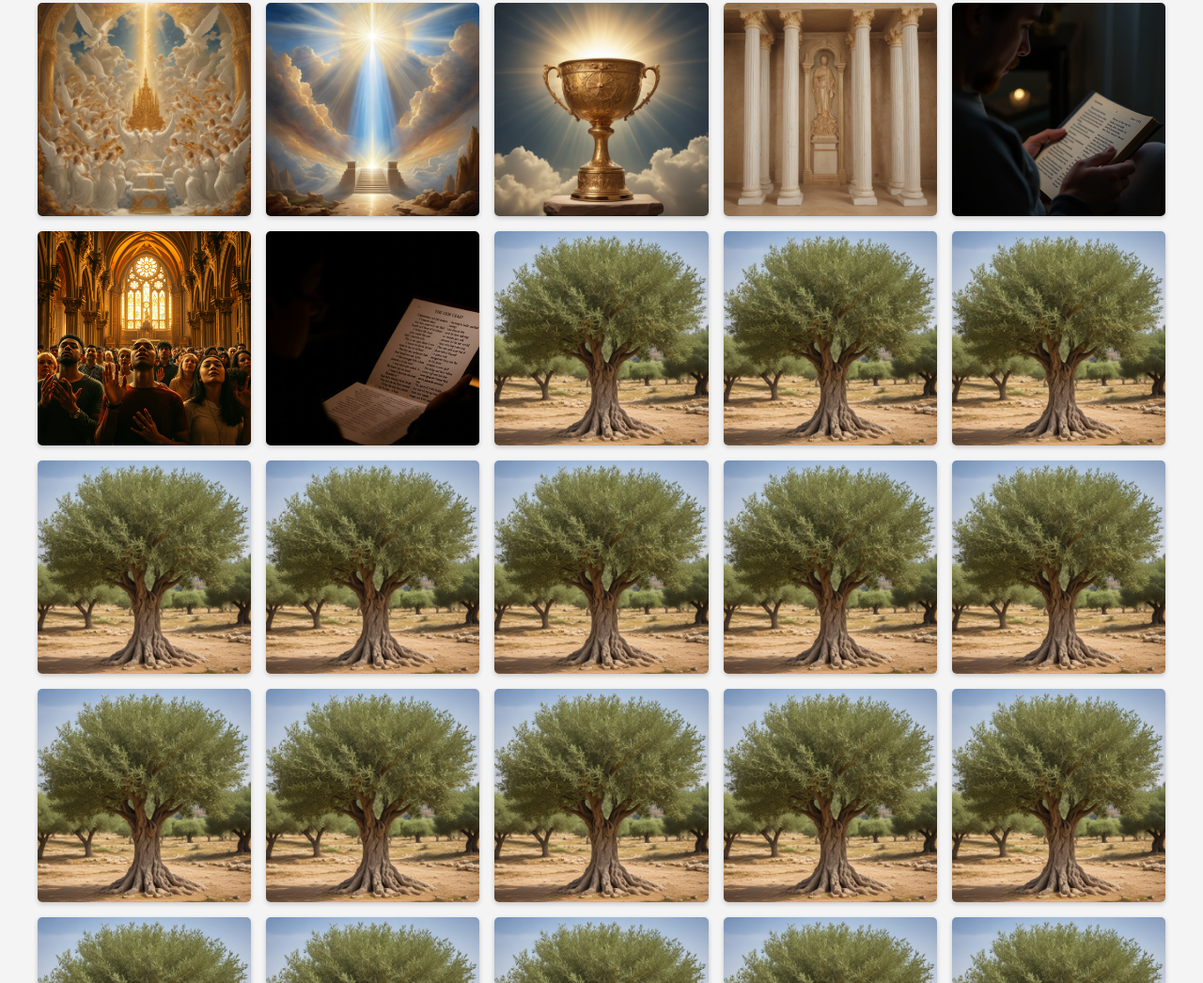
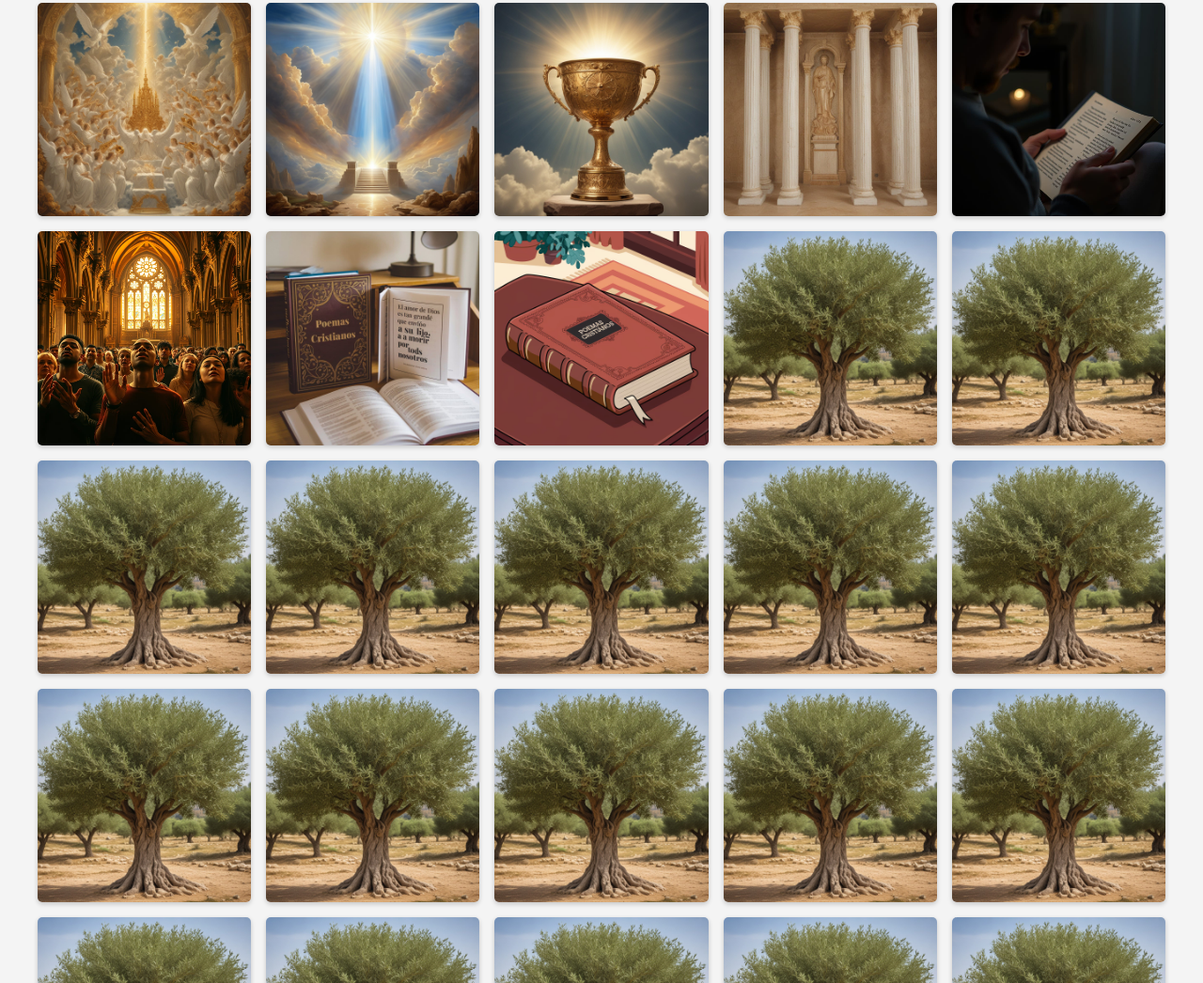
Before and after one commit to Rodrigotechnology/BANCO-DE-IMAGENES, a plain HTML site: page index.html in a window 1280 px wide. Shown: the part 1693-2739 px from the top of the page at 94% size. Drawn offline with Linux system fonts and the light colour scheme.

Commit message:
Update index.html

```diff
--- a/index.html
+++ b/index.html
@@ -124,8 +124,8 @@
         <img src="Imagenes/img1.1 (1).jpeg" alt="Imagen 31">
         <img src="Imagenes/lecturapoem.jpeg" alt="Imagen 31">
         <img src="Imagenes/Flux_Schnell_a_surreal_and_vibrant_cinematic_photograph_of_an__3 (1).jpeg" alt="Imagen 31">
-        <img src="Imagenes/poems1.jpeg" alt="Imagen 31">
-        <img src="Imagenes/olivo.jpeg" alt="Imagen 31">
+        <img src="Imagenes/poema (1).jpeg" alt="Imagen 31">
+        <img src="Imagenes/uTlG1ntNTxW5bTTw6qpT8g (1).jpg" alt="Imagen 31">
         <img src="Imagenes/olivo.jpeg" alt="Imagen 31">
         <img src="Imagenes/olivo.jpeg" alt="Imagen 31">
         <img src="Imagenes/olivo.jpeg" alt="Imagen 31">
```
